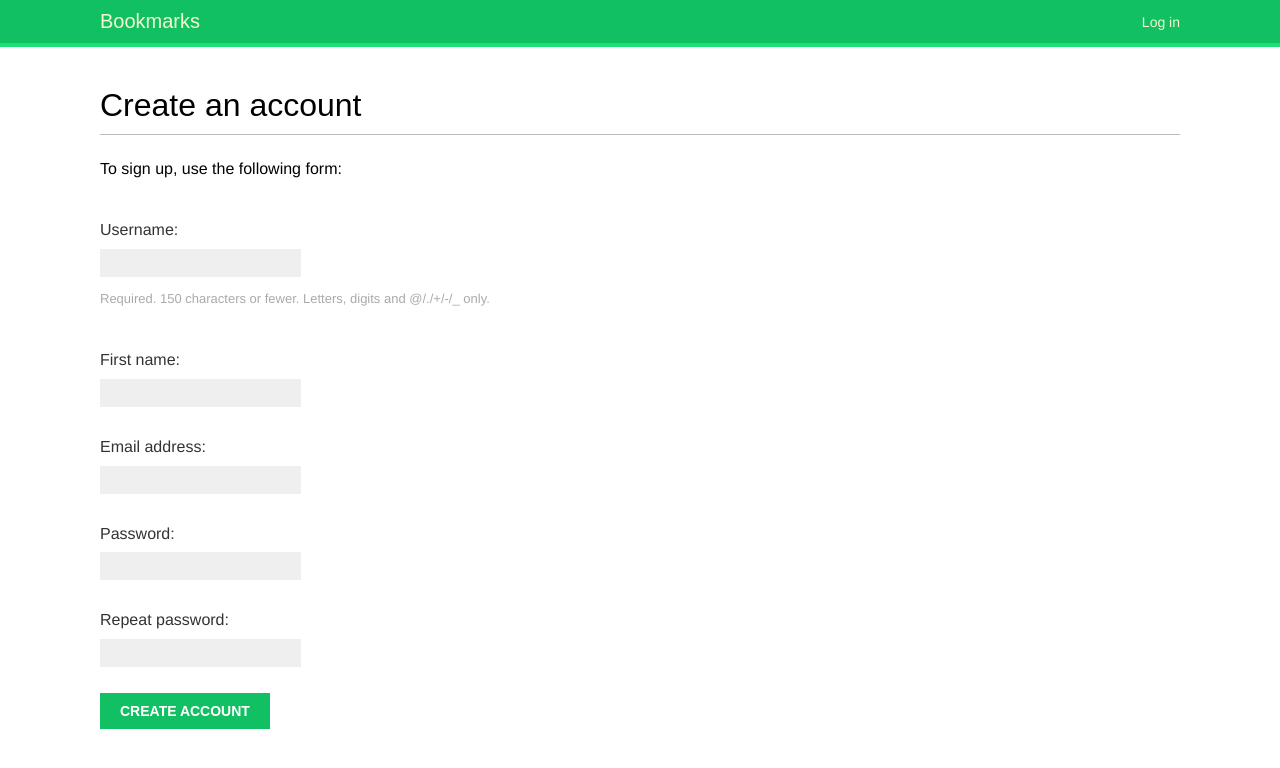
After one commit to LisaOz/Website, a Django app: page /account/register/ in a window 1280 px wide. The commit adds this page. Shown: the top 768 px of the page. Run offline with Django 5.2, Linux system fonts and the light colour scheme; some web fonts are replaced.

Commit message:
Implement registration so that a new user could register their account with their username, name and the password. Added UserRegistrationForm for the user model with password check, template files register.html and register_done.html, the  view for creating user account, and the URL pattern for register view.

```diff
--- a/account/forms.py
+++ b/account/forms.py
@@ -1,8 +1,38 @@
 from django import forms
+from django.contrib.auth import get_user_model
+
 
 """
 This is a form to authenticate the users against the database
 """
 class LoginForm(forms.Form):
     username = forms.CharField()
-    password = forms.CharField(widget=forms.PasswordInput) # render the password HTML element
+    password = forms.CharField(widget=forms.PasswordInput) # render the password HTML element so the browser treats as password input
+
+
+"""
+
+A model form for user model used for the registration on the website with username, real name and a password
+"""
+class UserRegistrationForm(forms.ModelForm):
+    password = forms.CharField(
+        label = 'Password',
+        widget = forms.PasswordInput
+    )
+    password2 = forms.CharField(
+        label = 'Repeat password',
+        widget = forms.PasswordInput
+    )
+
+    """
+    Method to ensure both entered passwords match
+    """
+    def clean_password2(self):
+        cd =self.cleaned_data
+        if cd['password'] != cd['password2']:
+            raise forms.ValidationError("Passwords do not match")
+        return cd['password2']
+
+    class Meta:
+        model = get_user_model() # retrieve user model dynamically
+        fields = ['username', 'first_name', 'email']
--- /dev/null
+++ b/account/templates/account/register.html
@@ -0,0 +1,14 @@
+{% extends "base.html" %}
+
+{% block title %}Create an account{% endblock %}
+
+{% block content %}
+
+    <h1>Create an account</h1>
+    <p>To sign up, use the following form:</p>
+    <form method="post">
+        {{ user_form.as_p }}
+        {% csrf_token %}
+        <p><input type="submit" value="Create account"></p>
+    </form>
+{% endblock %}
--- a/account/templates/registration/login.html
+++ b/account/templates/registration/login.html
@@ -10,7 +10,10 @@
         Your username and password do not match. Please try again.
     </p>
     {% else %}
-    <p>Please use the form to log in:</p>
+    <p>
+        Please use this form to log in.
+        if you do not have an account, <a href="{% url 'register' %}">register here</a>
+    </p>
     {% endif %}
     <div class="login-form">
         <form action="{% url 'login' %}" method="post">
--- a/account/templates/registration/password_reset_confirm.html
+++ b/account/templates/registration/password_reset_confirm.html
@@ -10,9 +10,9 @@
         <form method="post">
             {{ form.as_p }}
             {% csrf_token %}
-            <p><input_type="submit" value="Reset password" /></p>
+            <p><input type="submit" value="Reset password" /></p>
         </form>
     {% else %}
-    <p>The password reset link is not valid. Please request a new link</p>
+    <p>The password reset link is not valid or has already been used. Please request a new link</p>
     {% endif %}
 {% endblock %}
--- a/account/templates/registration/password_reset_email.html
+++ b/account/templates/registration/password_reset_email.html
@@ -1,5 +1,5 @@
 Someone asked for a password reset for the email {{ email }}.
 Follow the link below to reset your password:
-{{ protocol }}://{{ domain }}{% url 'password_reset_confirm' uidb64=uidb64 token=token %}
+{{ protocol }}://{{ domain }}{% url "password_reset_confirm" uidb64=uid token=token %}
 
 Your username: {{ user.get_username }}
--- a/account/urls.py
+++ b/account/urls.py
@@ -1,8 +1,11 @@
 from django.contrib.auth import views as auth_views
-from django.urls import path
+from django.urls import path #, include - for the  Django provide URL patterns
 from . import views
 
 urlpatterns = [
+    # path('', include('django.contrib.auth.urls')), - Django provided URL pattern
+
+
     #path('login/', views.user_login, name='login'),
 
     path('login/', auth_views.LoginView.as_view(), name='login'), # Login view from Django authentication framework
@@ -17,4 +20,6 @@ urlpatterns = [
     path('password-reset/done/', auth_views.PasswordResetDoneView.as_view(), name='password_reset_done'),
     path('password-reset/<uidb64>/<token>/', auth_views.PasswordResetConfirmView.as_view(), name='password_reset_confirm'), # tocken
     path('password-reset/complete/', auth_views.PasswordResetCompleteView.as_view(), name='password_reset_complete'),
+
+    path('register/', views.register, name='register'),
 ]
--- a/account/views.py
+++ b/account/views.py
@@ -2,7 +2,7 @@ from django.contrib.auth import authenticate, login
 from django.contrib.auth.decorators import login_required
 from django.http import HttpResponse
 from django.shortcuts import render
-from .forms import LoginForm
+from .forms import LoginForm, UserRegistrationForm
 
 # Create your views here.
 
@@ -39,3 +39,25 @@ def dashboard(request):
         'account/dashboard.html',
         {'section': 'dashboard'}
     )
+
+def register(request):
+    if request.method == 'POST':
+        user_form = UserRegistrationForm(request.POST)
+        if user_form.is_valid():
+            new_user = user_form.save(commit=False) # create user
+            new_user.set_password( # method handles password hashing before storing the password in the database
+                user_form.cleaned_data['password']
+            )
+            new_user.save() # save user
+            return render(
+                request,
+                'account/register_done.html', # display the form with the user registered template
+                {'new_user': new_user}
+            )
+    else:
+        user_form = UserRegistrationForm()
+    return render(
+        request,
+        'account/register.html',
+        {'user_form': user_form}
+    )
```
Also changed, not shown: account/templates/account/register_done.html (added, +11 -0 lines), db.sqlite3.
